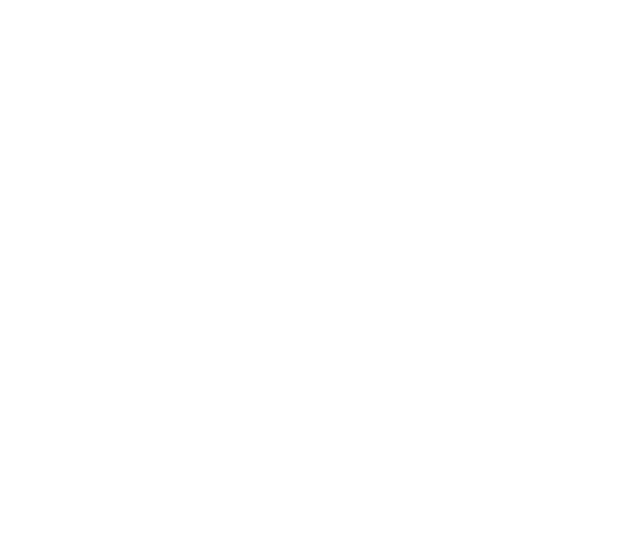
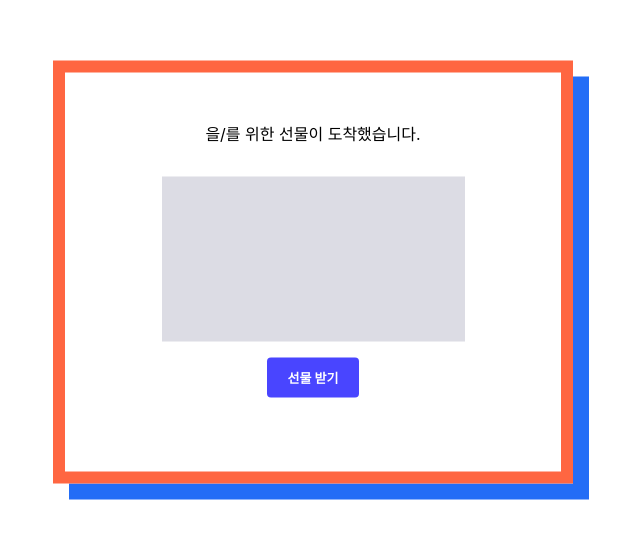
Before and after one commit to JuniorLand-Hackathon/JuniorLand-WEB, a React (Create React App) app: page /present/1 in a window 1280 px wide. Before the commit this address had no page. Shown: the part 128-666 px from the top of the page, without its empty margins (327-967 px from the left). Built offline with nearby package versions, Linux system fonts and the light colour scheme.

Commit message:
feat: education & present page

```diff
--- a/package.json
+++ b/package.json
@@ -6,10 +6,13 @@
     "@testing-library/jest-dom": "^5.16.5",
     "@testing-library/react": "^13.4.0",
     "@testing-library/user-event": "^13.5.0",
+    "axios": "^1.4.0",
     "react": "^18.2.0",
     "react-dom": "^18.2.0",
+    "react-icons": "^4.8.0",
     "react-router-dom": "^6.11.2",
     "react-scripts": "5.0.1",
+    "react-youtube": "^10.1.0",
     "styled-components": "^6.0.0-rc.1",
     "web-vitals": "^2.1.4"
   },
--- a/src/App.js
+++ b/src/App.js
@@ -1,12 +1,16 @@
 import { BrowserRouter as Router, Route, Routes } from 'react-router-dom';
 
-import Main from './page/Main';
+// import Main from './page/Main';
+import Present from './page/Present';
+import Education from './page/Education';
 
 function App() {
     return (
         <Router>
             <Routes>
-                <Route path="/main" element={<Main />} />
+                {/* <Route path="/main" element={<Main />} /> */}
+                <Route path="/present/:id" element={<Present />} />
+                <Route path="/education/:id" element={<Education />} />
             </Routes>
         </Router>
     );
--- /dev/null
+++ b/src/components/RemainingTime.jsx
@@ -0,0 +1,51 @@
+import { CiTimer } from 'react-icons/ci';
+
+import React, { useEffect, useState } from 'react';
+import { useLocation } from 'react-router';
+import axios from 'axios';
+
+const RemainingTime = ({ id }) => {
+    const location = useLocation();
+    const params = new URLSearchParams(location.search);
+    const [remainingTime, setRemainingTime] = useState('');
+
+    useEffect(() => {
+        // 남은 시간을 서버에서 가져오는 함수
+        const fetchRemainingTime = async () => {
+            try {
+                const response = await axios.get(
+                    `${
+                        process.env.REACT_APP_SERVER_ADDR
+                    }/childrens/${params.get('id')}${[
+                        params.get('phone').slice(-4),
+                    ]}`,
+                );
+                setRemainingTime(response.educations[id].duration);
+            } catch (error) {
+                console.error(
+                    '남은 시간을 가져오는 중에 에러가 발생했습니다:',
+                    error,
+                );
+            }
+        };
+
+        fetchRemainingTime();
+    }, []);
+
+    return (
+        <div>
+            <CiTimer />
+            <p>남은 시간</p>
+            {remainingTime ? (
+                <p>
+                    {remainingTime.hours}:{remainingTime.minutes}:
+                    {remainingTime.seconds}
+                </p>
+            ) : (
+                <p>로딩 중입니다...</p>
+            )}
+        </div>
+    );
+};
+
+export default RemainingTime;
--- /dev/null
+++ b/src/components/Video.jsx
@@ -0,0 +1,72 @@
+import React, { useEffect, useState } from 'react';
+import styled from 'styled-components';
+import axios from 'axios';
+import { useLocation, useParams } from 'react-router-dom';
+import YouTube from 'react-youtube';
+
+const VideoTemplate = styled.div`
+    width: 1200px;
+    height: 800px;
+
+    position: relative; /* 추후 박스 하단에 추가 버튼을 위치시키기 위한 설정 */
+    background: gray;
+    border-radius: 10px;
+    box-shadow: 0 0 8px 0 rgba(0, 0, 0, 0.04);
+
+    margin: 0 auto; /* 페이지 중앙에 나타나도록 설정 */
+
+    margin-top: 96px;
+    margin-bottom: 32px;
+`;
+
+const VideoPlayer = ({ id }) => {
+    const location = useLocation();
+    const params = new URLSearchParams(location.search);
+    const [videoUrl, setVideoUrl] = useState('');
+
+    useEffect(() => {
+        // 비디오 데이터를 서버에서 가져오는 함수
+
+        const fetchVideo = async () => {
+            try {
+                const response = await axios.get(
+                    `${
+                        process.env.REACT_APP_SERVER_ADDR
+                    }/childrens/${params.get('id')}${[
+                        params.get('phone').slice(-4),
+                    ]}`,
+                );
+                setVideoUrl(response.educations[id].videoId);
+            } catch (error) {
+                console.error(
+                    '비디오 데이터를 가져오는 중에 에러가 발생했습니다:',
+                    error,
+                );
+            }
+        };
+
+        fetchVideo();
+    }, []);
+
+    return (
+        <div>
+            {videoUrl ? (
+                <YouTube
+                    videoId={videoUrl}
+                    // opts={opts}
+                    // onReady={this._onReady}
+                />
+            ) : (
+                <p>비디오를 로딩 중입니다...</p>
+            )}
+        </div>
+    );
+};
+
+function Video({ id }) {
+    <VideoTemplate>
+        <VideoPlayer id={id} />
+    </VideoTemplate>;
+}
+
+export default Video;
--- /dev/null
+++ b/src/page/Education.jsx
@@ -0,0 +1,15 @@
+import Video from '../components/Video';
+import { useParams } from 'react-router';
+import RemainingTime from '../components/RemainingTime';
+
+function Education() {
+    const { id } = useParams();
+    return (
+        <>
+            <Video id={id} />
+            <RemainingTime id={id} />
+        </>
+    );
+}
+
+export default Education;
--- /dev/null
+++ b/src/page/Present.jsx
@@ -0,0 +1,90 @@
+import React, { useState, useEffect } from 'react';
+import axios from 'axios';
+import { useParams, useLocation } from 'react-router-dom';
+import styled from 'styled-components';
+
+const PresentLayoutBlock = styled.div`
+    display: flex;
+    flex-direction: column;
+    align-items: center;
+    padding: 32px 24px 40px;
+    gap: 16px;
+
+    position: absolute;
+    width: 448px;
+    height: 327px;
+    left: 50%;
+    top: 50%;
+    transform: translate(-50%, -50%);
+
+    background: #ffffff;
+    border: 12px solid #ff6641;
+    box-shadow: 16px 16px 0px #236df6;
+`;
+
+const Image = styled.div`
+    width: 303px;
+    height: 165px;
+    background: #dcdce4;
+`;
+
+const Button = styled.div`
+    /* button */
+    display: flex;
+    flex-direction: row;
+    justify-content: center;
+    padding: 12px 16px;
+    width: 60px;
+    height: 16px;
+    background: #4945ff;
+    border-radius: 4px;
+
+    /* text */
+    font-weight: 700;
+    font-size: 13px;
+    line-height: 16px;
+    color: #ffffff;
+
+    &:hover {
+        background: #63e6be;
+        cursor: pointer;
+    }
+`;
+
+function Present() {
+    const location = useLocation();
+    const params = new URLSearchParams(location.search);
+    // 아이 이름(query params), 이미지 불러오기
+    const [childName, setchildName] = useState('');
+    const [image, setImage] = useState('');
+
+    const { id } = useParams();
+    useEffect(() => {
+        const fetchImage = async () => {
+            try {
+                const response = await axios.get(
+                    `${
+                        process.env.REACT_APP_SERVER_ADDR
+                    }/childrens/${params.get('id')}${[
+                        params.get('phone').slice(-4),
+                    ]}`,
+                );
+            } catch (error) {
+                console.error(
+                    '이미지 데이터를 가져오는 중에 에러가 발생했습니다:',
+                    error,
+                );
+            }
+        };
+    });
+
+    return (
+        <PresentLayoutBlock>
+            <p>{params.get('id')}을/를 위한 선물이 도착했습니다.</p>
+            <Image id={id} />
+            <Button>선물 받기</Button>
+        </PresentLayoutBlock>
+    );
+}
+
+export default Present;
```
Also changed, not shown: 2 other files (tests, documents, lock files or other folders).
